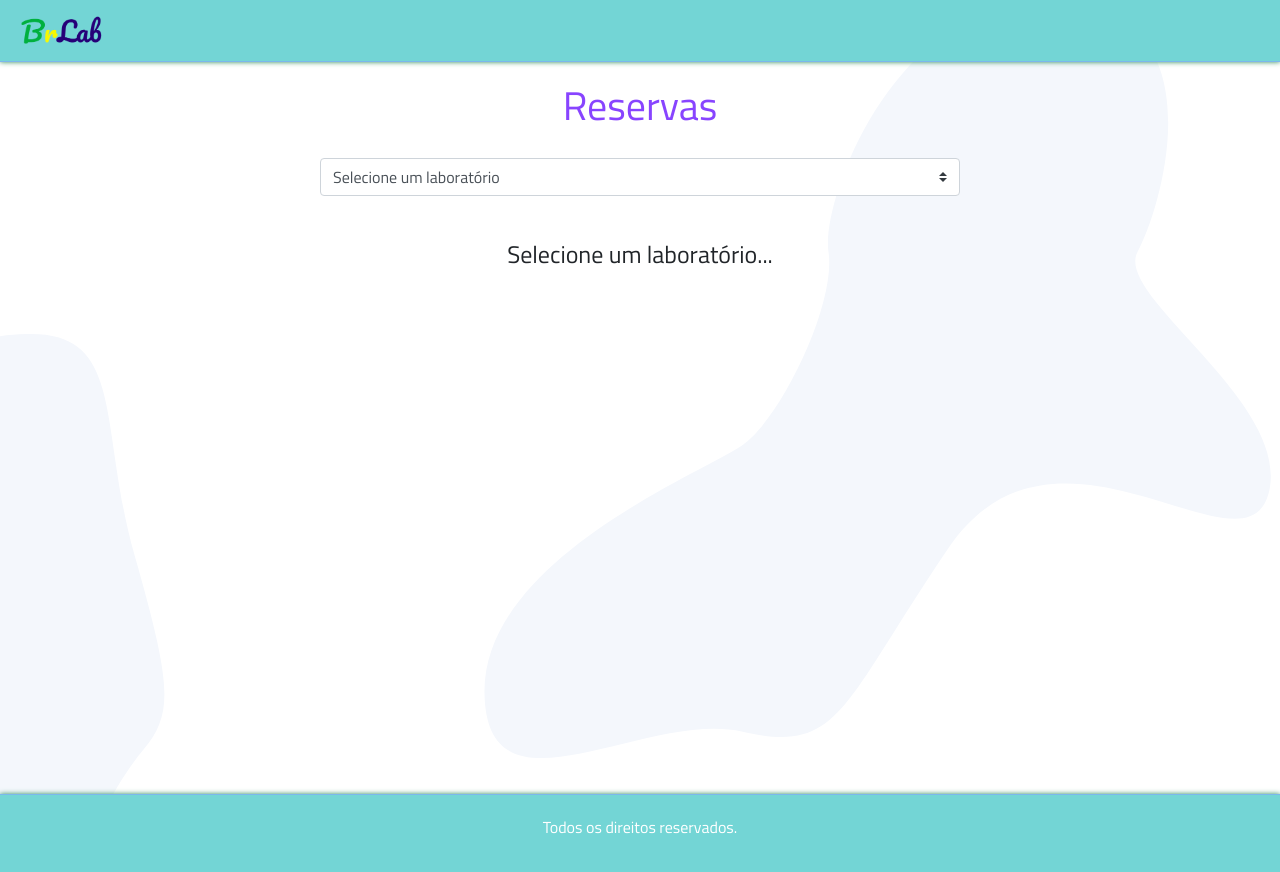
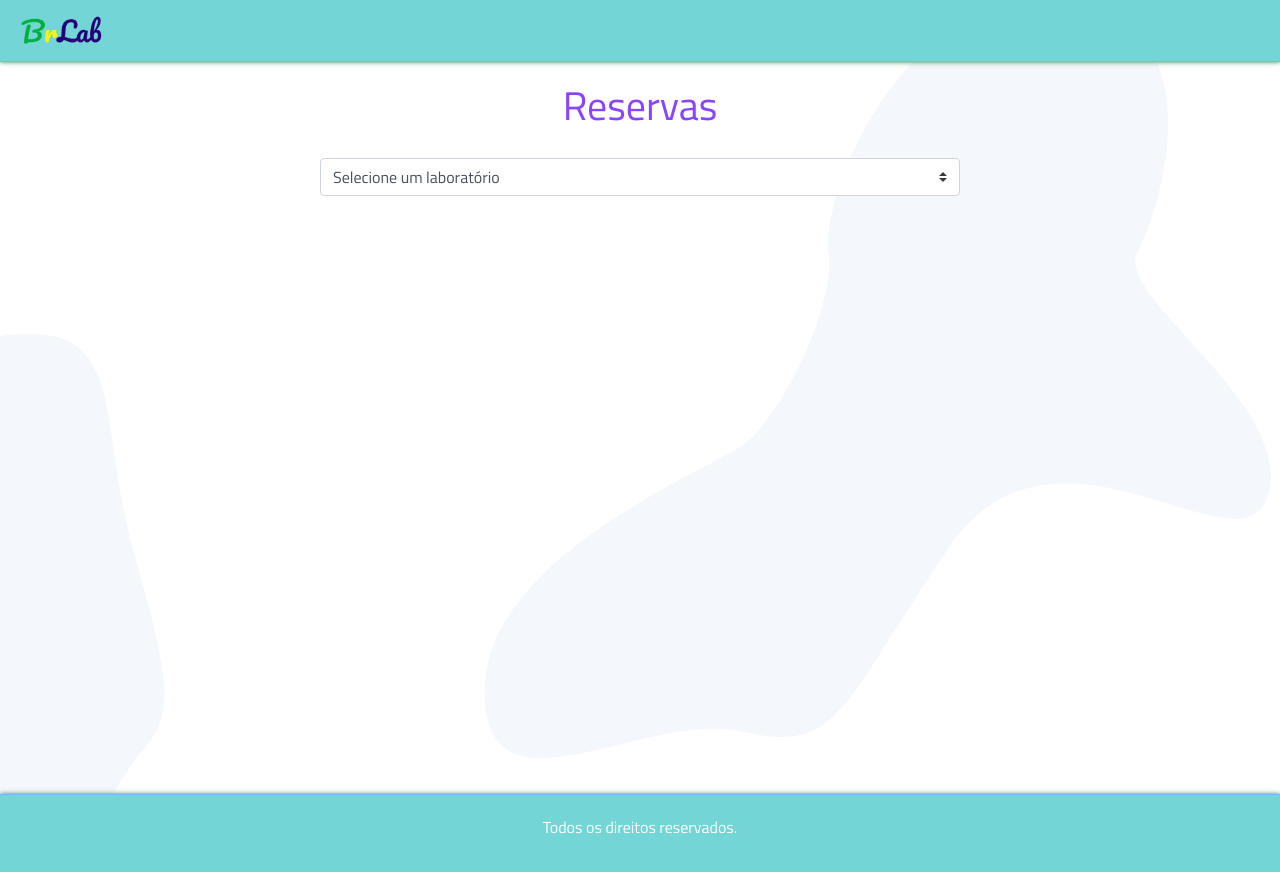
Before and after one commit to victorroli/brlab-final, a Vue app: page /reservas in a window 1280 px wide. Shown: the top 872 px of the page. Built offline with nearby package versions, Linux system fonts and the light colour scheme; no server answers; what vue-datetime would draw is missing.

Commit message:
Remoção de mensagem da tela de listagem de reservas

```diff
--- a/src/views/Reservas.vue
+++ b/src/views/Reservas.vue
@@ -18,9 +18,9 @@
     <div class="texto-reserva" v-else-if="laboratorio != 0">
       <p>Nenhuma reserva efetuada para este laboratório...</p>
     </div>
-    <div v-else class="texto-reserva">
+    <!-- <div v-else class="texto-reserva">
       <p>Selecione um laboratório...</p>
-    </div>
+    </div>-->
   </section>
 </template>
 
```
